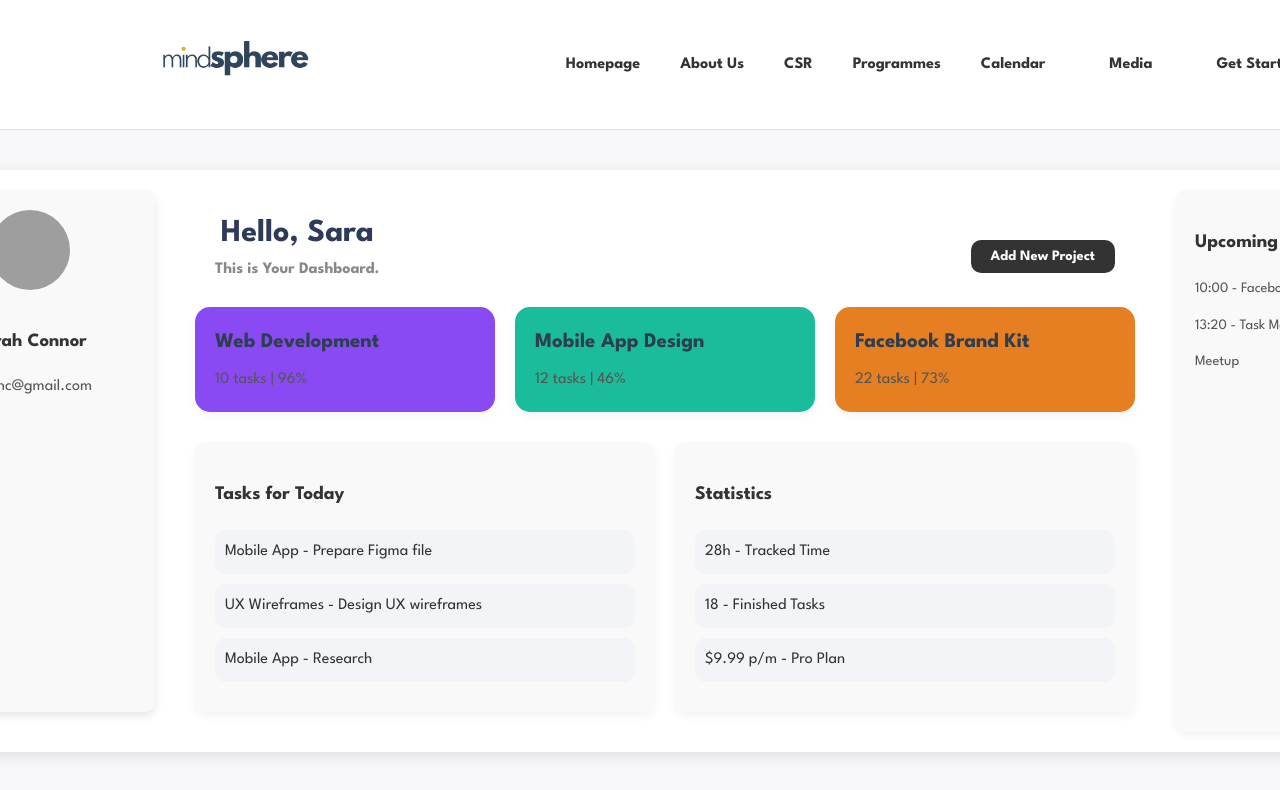
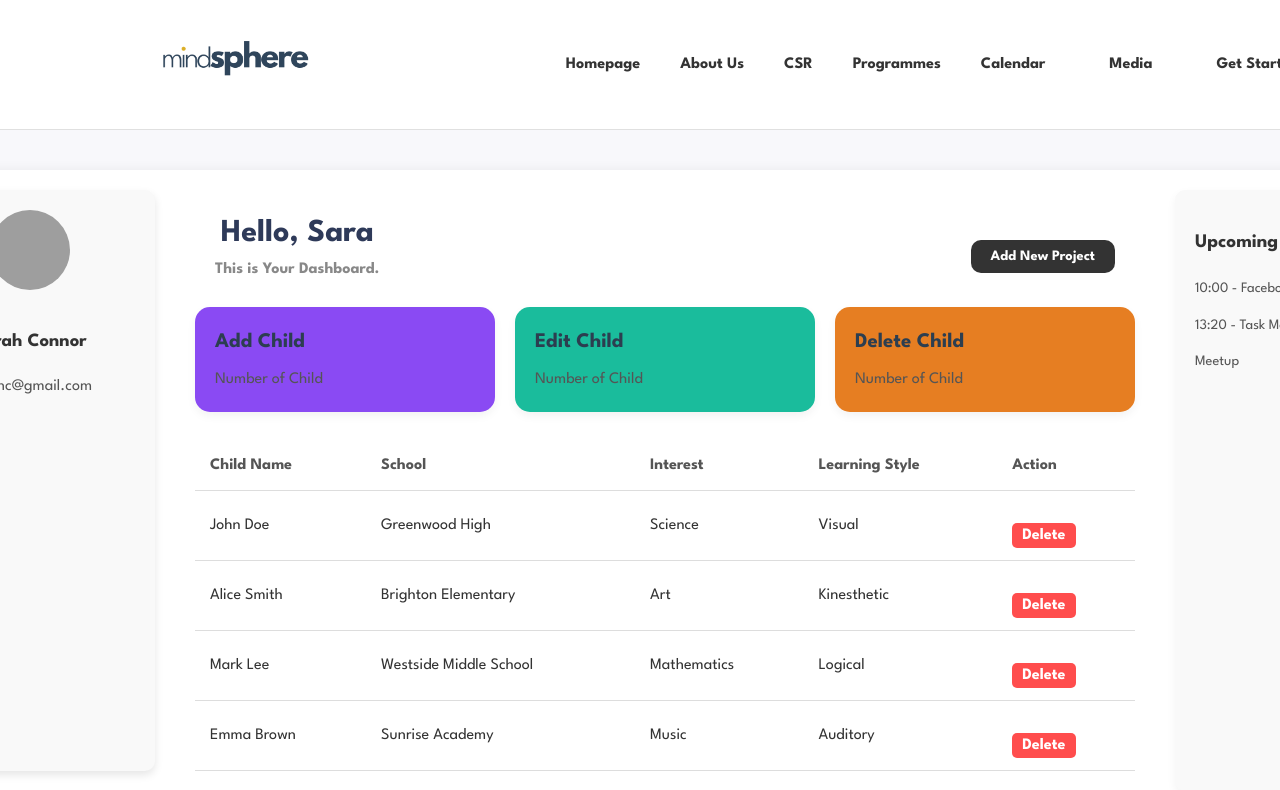
Before and after one commit to AppleOngPS/DataSphere, a React (Vite) app in the folder frontend/: page /UserDashboard in a window 1280 px wide. Shown: the top 790 px of the page. Built offline with nearby package versions, Linux system fonts and the light colour scheme; no server answers; grey boxes are pictures that could not be loaded.

Commit message:
Added option to add, delete, edit in UserDashboard Page

```diff
--- a/frontend/src/UserDashboard.css
+++ b/frontend/src/UserDashboard.css
@@ -188,3 +188,86 @@
   font-size: 0.9rem;
   color: #555;
 }
+
+/* New Section: Child Information */
+.child-info-section {
+  margin-top: 30px;
+}
+
+.child-info-table {
+  display: grid;
+  grid-template-columns: 1fr 2fr 1fr 1fr;
+  gap: 10px;
+  margin-top: 10px;
+  border-collapse: collapse;
+}
+
+.child-info-row {
+  display: contents;
+  align-items: center;
+  color: #333;
+  padding: 10px 0;
+  border-top: 1px solid #ddd;
+}
+
+.child-info-row.header {
+  font-weight: bold;
+  font-size: 20px;
+  color: #555;
+  gap: 90px;
+}
+
+.child-info-row div {
+  padding: 10px;
+  text-align: center;
+}
+
+.action-btn {
+  padding: 5px 10px;
+  font-size: 0.9rem;
+  border-radius: 5px;
+  cursor: pointer;
+  border: none;
+  color: white;
+}
+
+.action-btn.edit {
+  background-color: #1abc9c;
+}
+
+.action-btn.delete {
+  background-color: #e74c3c;
+  margin-left: 5px;
+}
+
+/* Table Styling */
+.child-data table {
+  width: 100%;
+  border-collapse: collapse;
+  margin-top: 20px;
+}
+
+.child-data th,
+.child-data td {
+  padding: 12px 15px;
+  text-align: left;
+  border-bottom: 1px solid #ddd;
+}
+
+.child-data th {
+  font-weight: bold;
+  color: #555;
+}
+
+.child-data .delete-btn {
+  background-color: #ff4d4d;
+  color: #fff;
+  border: none;
+  border-radius: 5px;
+  padding: 5px 10px;
+  cursor: pointer;
+}
+
+.child-data .delete-btn:hover {
+  background-color: #ff1a1a;
+}
--- a/frontend/src/UserDashboard.jsx
+++ b/frontend/src/UserDashboard.jsx
@@ -1,9 +1,39 @@
-// src/components/Dashboard.js
 import React from "react";
 import "./UserDashboard.css"; // Import the CSS styles
 import Footer from "./Footer";
 
 const Dashboard = () => {
+  const childData = [
+    {
+      name: "John Doe",
+      school: "Greenwood High",
+      interest: "Science",
+      learningStyle: "Visual",
+      action: "Delete",
+    },
+    {
+      name: "Alice Smith",
+      school: "Brighton Elementary",
+      interest: "Art",
+      learningStyle: "Kinesthetic",
+      action: "Delete",
+    },
+    {
+      name: "Mark Lee",
+      school: "Westside Middle School",
+      interest: "Mathematics",
+      learningStyle: "Logical",
+      action: "Delete",
+    },
+    {
+      name: "Emma Brown",
+      school: "Sunrise Academy",
+      interest: "Music",
+      learningStyle: "Auditory",
+      action: "Delete",
+    },
+  ];
+
   return (
     <div className="dashboard-container">
       <div className="dashboard-wrapper">
@@ -21,7 +51,6 @@ const Dashboard = () => {
             </div>
             <nav className="menu">
               <ul>
-                <li>Dashboard</li>
                 <li>User</li>
                 <li>Child</li>
               </ul>
@@ -40,33 +69,45 @@ const Dashboard = () => {
 
             <section className="overview-cards">
               <div className="card purple">
-                <h2>Web Development</h2>
-                <p>10 tasks | 96%</p>
+                <h2>Add Child</h2>
+                <p>Number of Child</p>
               </div>
               <div className="card teal">
-                <h2>Mobile App Design</h2>
-                <p>12 tasks | 46%</p>
+                <h2>Edit Child</h2>
+                <p>Number of Child</p>
               </div>
               <div className="card orange">
-                <h2>Facebook Brand Kit</h2>
-                <p>22 tasks | 73%</p>
+                <h2>Delete Child</h2>
+                <p>Number of Child</p>
               </div>
             </section>
 
-            <section className="tasks-and-stats">
-              <div className="tasks">
-                <h3>Tasks for Today</h3>
-                <div className="task">Mobile App - Prepare Figma file</div>
-                <div className="task">UX Wireframes - Design UX wireframes</div>
-                <div className="task">Mobile App - Research</div>
-              </div>
-
-              <div className="stats">
-                <h3>Statistics</h3>
-                <div className="stat">28h - Tracked Time</div>
-                <div className="stat">18 - Finished Tasks</div>
-                <div className="stat">$9.99 p/m - Pro Plan</div>
-              </div>
+            {/* Child Data Table */}
+            <section className="child-data">
+              <table>
+                <thead>
+                  <tr>
+                    <th>Child Name</th>
+                    <th>School</th>
+                    <th>Interest</th>
+                    <th>Learning Style</th>
+                    <th>Action</th>
+                  </tr>
+                </thead>
+                <tbody>
+                  {childData.map((child, index) => (
+                    <tr key={index}>
+                      <td>{child.name}</td>
+                      <td>{child.school}</td>
+                      <td>{child.interest}</td>
+                      <td>{child.learningStyle}</td>
+                      <td>
+                        <button className="delete-btn">{child.action}</button>
+                      </td>
+                    </tr>
+                  ))}
+                </tbody>
+              </table>
             </section>
           </main>
 
```
